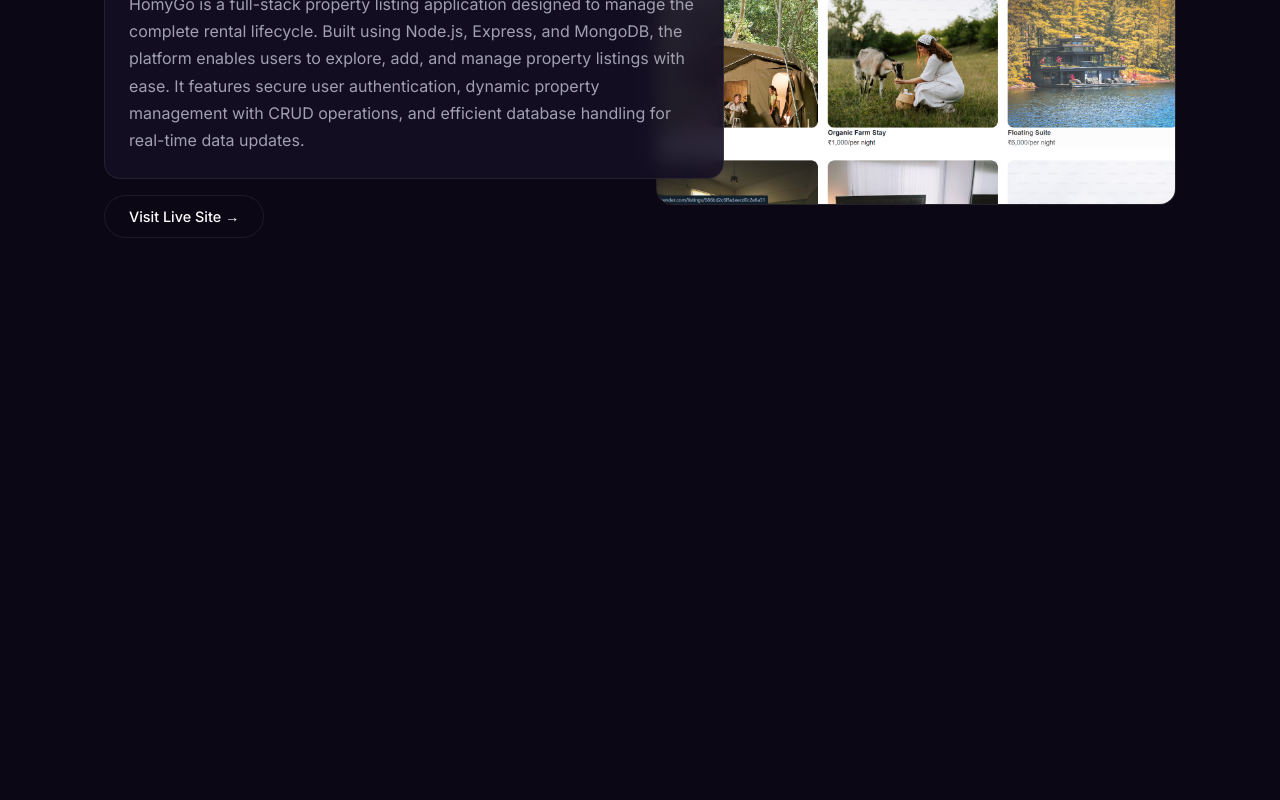
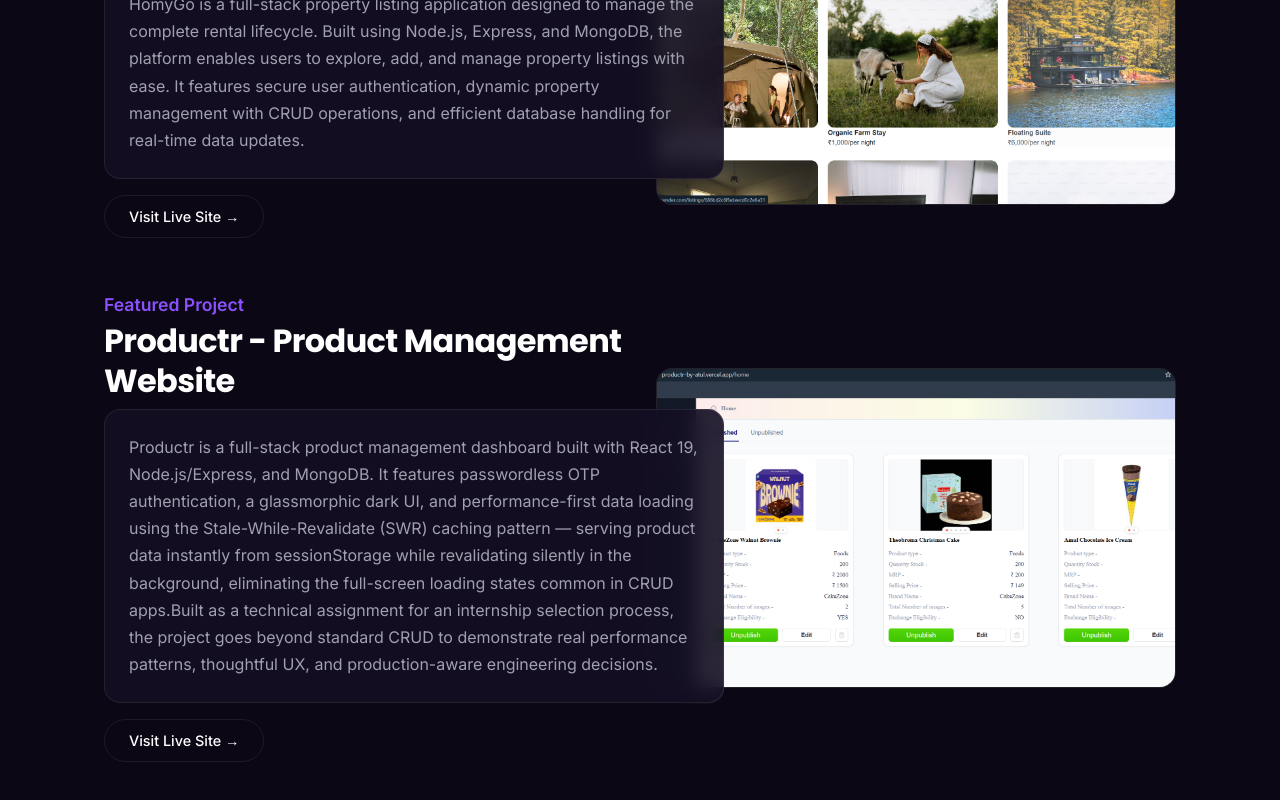
Before and after one commit to AtulRao22/Portfolio, a React (Vite) app in the folder frontend/: page /lab in a window 1280 px wide. Shown: the part 1843-2643 px from the top of the page. Before the commit the page ends 2137 px from the top, so only its background shows below. Built offline with nearby package versions, Linux system fonts and the light colour scheme; a web font is replaced by a local one.

Commit message:
Add new project name-Productr

```diff
--- a/frontend/src/components/LabSection.jsx
+++ b/frontend/src/components/LabSection.jsx
@@ -55,6 +55,13 @@ const LabSection = () => {
       imageAlt: 'HomyGo property listing platform preview',
       liveUrl: 'https://wanderlust-ynlv.onrender.com',
       desc: 'HomyGo is a full-stack property listing application designed to manage the complete rental lifecycle. Built using Node.js, Express, and MongoDB, the platform enables users to explore, add, and manage property listings with ease. It features secure user authentication, dynamic property management with CRUD operations, and efficient database handling for real-time data updates.',
+    },
+    {
+      title: 'Productr - Product Management Website',
+      image: '/projects/Productr.png',
+      imageAlt: 'Productr product management platform preview',
+      liveUrl: 'https://productr-by-atul.vercel.app',
+      desc: 'Productr is a full-stack product management dashboard built with React 19, Node.js/Express, and MongoDB. It features passwordless OTP authentication, a glassmorphic dark UI, and performance-first data loading using the Stale-While-Revalidate (SWR) caching pattern — serving product data instantly from sessionStorage while revalidating silently in the background, eliminating the full-screen loading states common in CRUD apps.Built as a technical assignment for an internship selection process, the project goes beyond standard CRUD to demonstrate real performance patterns, thoughtful UX, and production-aware engineering decisions.',
     },
   ];
 
```
